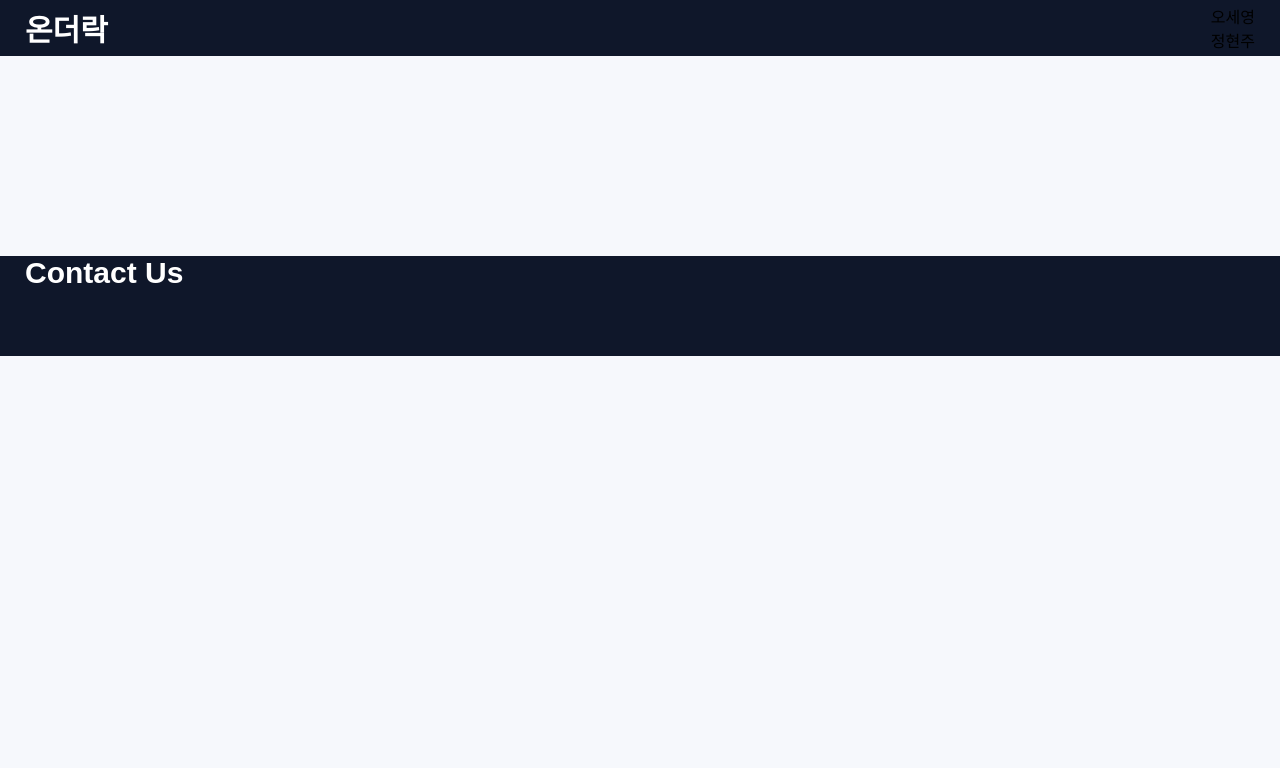
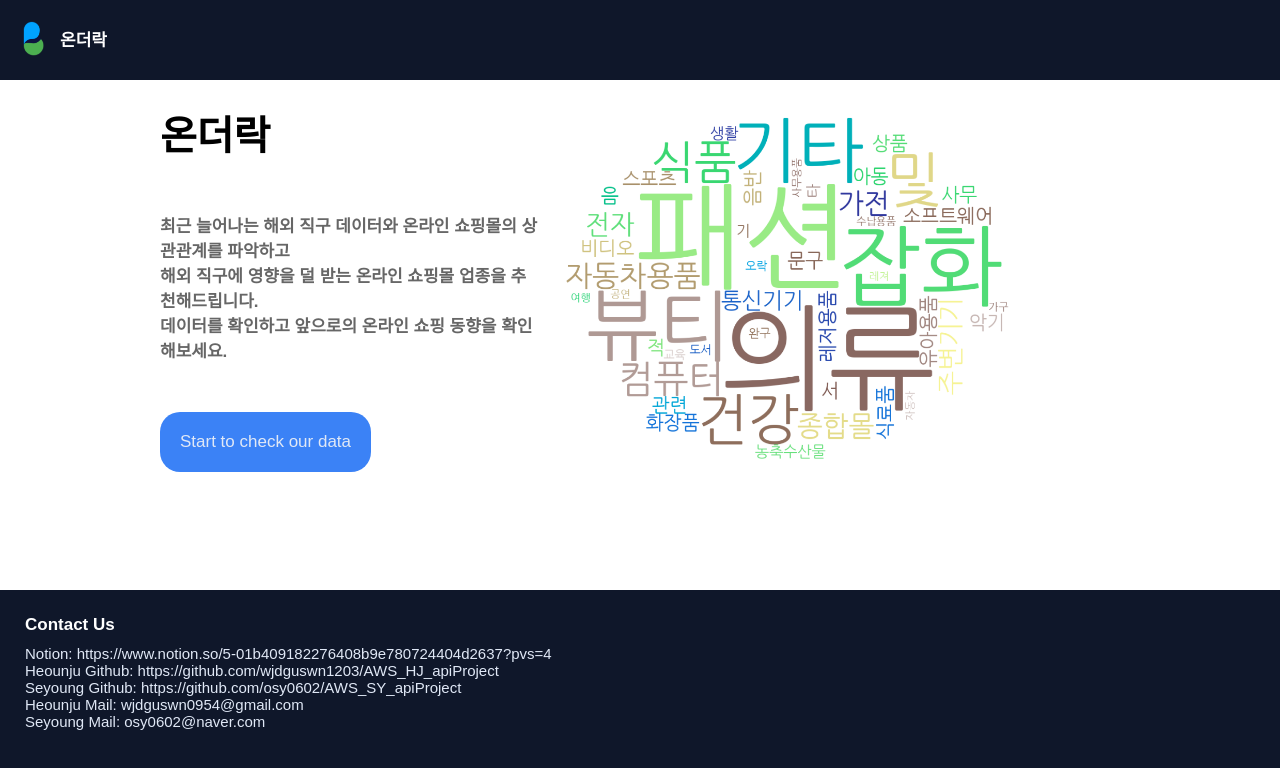
Before and after one commit to wjdguswn1203/AWS_HJ_apiProject, a website: page front/public/index.html in a window 1280 px wide. Drawn offline with nearby package versions, Linux system fonts and the light colour scheme.

Commit message:
html작업 및 min.js작업

```diff
--- /dev/null
+++ b/front/public/index.css
@@ -0,0 +1,88 @@
+body {
+    background-color: #ffffff;
+    font-family: "Noto Sans KR", sans-serif;
+    font-optical-sizing: auto;
+    font-style: normal;
+    width: 100%;
+    height: 100vh;
+    margin: 0;
+}
+/* a 태그 사용 시 밑줄과 색 변경 제거 */
+a {
+    text-decoration: none;
+    color: inherit;
+}
+/* 헤더 태그들 */
+.header {
+    background-color: #0F172A;
+    width: 100vw;
+    height: 10%;
+    margin: 0;
+    /* border-bottom: 1px solid #e0e0e0; */
+    display: flex;
+    align-items: center;
+    justify-content: space-between;
+}
+.h_div {
+    margin-left: 15px;
+    display: flex;
+    align-items: center;
+    justify-content: space-between;
+}
+.contents {
+
+    display: flex;
+    align-items: center;
+    justify-content: space-between;
+    margin: 20px 160px;
+}
+.title {
+    font-size: 17px;
+    /* 폰트 굵기 100-700 */
+    font-weight: 700;
+    color: #ffffff;
+    margin-bottom: 3px;
+}
+.info {
+    font-size: 17px;
+    color: rgb(102, 102, 102);
+    margin-top: 50px;
+}
+.info_btn {
+    margin-top: 50px;
+    background-color: #3B82F6;
+    color: #e0e8f6;
+    font-size: 17px;
+    padding: 20px;
+    border: none;
+    border-radius: 20px;
+    cursor: pointer;
+}
+/* 하단 contents */
+.main {
+    display: flex;
+    align-items: center;
+    height: 93%;
+}
+.contents_title {
+    font-size: 40px;
+    /* 폰트 굵기 100-700 */
+    font-weight: 700;
+    color: black;
+    margin-bottom: 3px;
+    width: 70vw;
+}
+.bottom {
+    position: fixed;
+    bottom: 0;
+    background-color: #0F172A;
+    width: 100vw;
+    height: 20vh;
+    padding: 25px;
+}
+.btm_txt_info {
+    color: #e0e8f6;
+    font-size: 15px;
+    padding-top: 10px;
+
+}
--- a/front/public/index.html
+++ b/front/public/index.html
@@ -3,7 +3,7 @@
   <head>
     <meta charset="utf-8" />
     <title>main</title>
-    <link type="text/css" rel="stylesheet" href="mainstyle.css" />
+    <link type="text/css" rel="stylesheet" href="index.css" />
     <link
       rel="stylesheet"
       href="https://fonts.googleapis.com/css2?family=Material+Symbols+Outlined:opsz,wght,FILL,GRAD@20..48,100..700,0..1,-50..200"
@@ -13,24 +13,34 @@
     <!-- 레이아웃 헤더  -->
     <div class="header">
       <div class="h_div">
+        <img src="headerIcron.png" style="width: 35px;margin-right: 10px;">
         <a href="#" class="title">온더락</a>
       </div>
-      <div class="h_div">
-        오세영 <br />
-        정현주
+    </div>
+    <div class="contents">
+      <div class="contents_title">
+        온더락
+        <div class="info">
+          최근 늘어나는 해외 직구 데이터와 온라인 쇼핑몰의 상관관계를 파악하고 <br>
+          해외 직구에 영향을 덜 받는 온라인 쇼핑몰 업종을 추천해드립니다. <br>
+          데이터를 확인하고 앞으로의 온라인 쇼핑 동향을 확인해보세요. <br>
+        </div>
+        <input type="button" class="info_btn" onclick='window.location.href="/selectPyeup"'
+        value="Start to check our data">
       </div>
-    </div>
-    <!-- 하단 contents = 메뉴바 + contents(내용 나오는 곳) -->
-    <!-- 결과 데이터가 나오는 곳 -->
-    <div class="contents">
-      <div class="b_div">
-        <div class="b_div"></div>
+      <div>
+        <img src="wordcloud.png" style="width: 500px;margin-right: 80px;">
       </div>
     </div>
     <div class="bottom">
-      <div class="h_div">
         <a href="#" class="title">Contact Us</a>
-      </div>
+        <div class="btm_txt_info">
+          Notion: https://www.notion.so/5-01b409182276408b9e780724404d2637?pvs=4 <br>
+          Heounju Github: https://github.com/wjdguswn1203/AWS_HJ_apiProject <br>
+          Seyoung Github: https://github.com/osy0602/AWS_SY_apiProject <br>
+          Heounju Mail: wjdguswn0954@gmail.com <br>
+          Seyoung Mail: osy0602@naver.com <br>
+        </div>
     </div>
   </body>
 </html>
--- /dev/null
+++ b/front/public/main.css
@@ -0,0 +1,94 @@
+body {
+    background-color: #f6f8fc;
+    font-family: "Noto Sans KR", sans-serif;
+    font-optical-sizing: auto;
+    font-style: normal;
+    width: 100%;
+    height: 100vh;
+    margin: 0;
+}
+/* a 태그 사용 시 밑줄과 색 변경 제거 */
+a {
+    text-decoration: none;
+    color: inherit;
+}
+/* 헤더 태그들 */
+.header {
+    background-color: #0F172A;
+    width: 100vw;
+    height: 10%;
+    margin: 0;
+    /* border-bottom: 1px solid #e0e0e0; */
+    display: flex;
+    align-items: center;
+    justify-content: space-between;
+}
+.h_div {
+    margin-left: 15px;
+    display: flex;
+    align-items: center;
+    justify-content: space-between;
+}
+.b_div {
+    margin: 10px;
+}
+.title {
+    font-size: 20px;
+    /* 폰트 굵기 100-700 */
+    font-weight: 700;
+    color: #ffffff;
+    margin-bottom: 3px;
+}
+/* 하단 contents */
+.main {
+    display: flex;
+    align-items: center;
+    height: 93%;
+}
+/* 메뉴바 태그들 */
+.menu {
+    background-color: #0f172a;
+    width: 220px;
+    height: 100%;
+    margin: 0;
+    padding-top: 20px;
+    /* border-right: 1px solid #e0e0e0; */
+}
+.m_div {
+    width: 100%;
+    height: 5vh;
+    padding-top: 10px;
+}
+.m_div a:hover {
+    color: #3b82f6;
+}
+.m_div a {
+    color: #e0e8f6;
+    font-size: 13px;
+    margin: 10px;
+}
+.bottom {
+    position: fixed;
+    bottom: 0;
+    background-color: #0F172A;
+    width: max-content;
+    height: 30%;
+    padding: 5px;
+    color: white;
+}
+.todaytable {
+    color: #3b82f6;
+}
+.todaytable td {
+    font-size: 17px;
+}
+.contents {
+    width: 80%;
+}
+.contents_header {
+    display: flex;
+    align-items: center;
+    justify-content: space-between;
+    width: 100%;
+    margin: 40px;
+}
--- a/front/public/mainstyle.css
+++ /dev/null
@@ -1,71 +0,0 @@
-body {
-    background-color: #f6f8fc;
-    font-family: "Noto Sans KR", sans-serif;
-    font-optical-sizing: auto;
-    font-style: normal;
-    width: 100%;
-    height: 100vh;
-    margin: 0;
-  }
-  /* a 태그 사용 시 밑줄과 색 변경 제거 */
-  a {
-    text-decoration: none;
-    color: inherit;
-  }
-  /* 헤더 태그들 */
-  .header {
-    background-color: #0f172a;
-    width: 100vw;
-    height: 7%;
-    margin: 0;
-    /* border-bottom: 1px solid #e0e0e0; */
-    display: flex;
-    align-items: center;
-    justify-content: space-between;
-  }
-  .h_div {
-    margin: 25px;
-  }
-  .b_div {
-    margin: 200px;
-  }
-  .title {
-    font-size: 30px;
-    /* 폰트 굵기 100-700 */
-    font-weight: 700;
-    color: #ffffff;
-  }
-  /* 하단 contents */
-  .main {
-    display: flex;
-    align-items: center;
-    height: 93%;
-  }
-  /* 메뉴바 태그들 */
-  .menu {
-    background-color: #0f172a;
-    width: 300px;
-    height: 100%;
-    margin: 0;
-    /* border-right: 1px solid #e0e0e0; */
-  }
-  .m_div {
-    width: 100%;
-    height: 5vh;
-    padding-top: 10px;
-  }
-  .m_div a:hover {
-    color: #3b82f6;
-  }
-  .m_div a {
-    color: #e0e8f6;
-    font-size: 15px;
-    /* 폰트 굵기 100-700 */
-    font-weight: 600;
-    margin-left: 50px;
-  }
-  .bottom {
-    background-color: #0f172a;
-    width: 100vw;
-    height: 100px;
-  }
```
Also changed, not shown: front/public/pyeup.html (deleted, +0 -53 lines), front/public/selectPyeup.html (added, +72 -0 lines), front/routes/main.js (+6 -5 lines), front/public/headerIcron.png (added), front/public/wordcloud.png (added), 1 other file.
